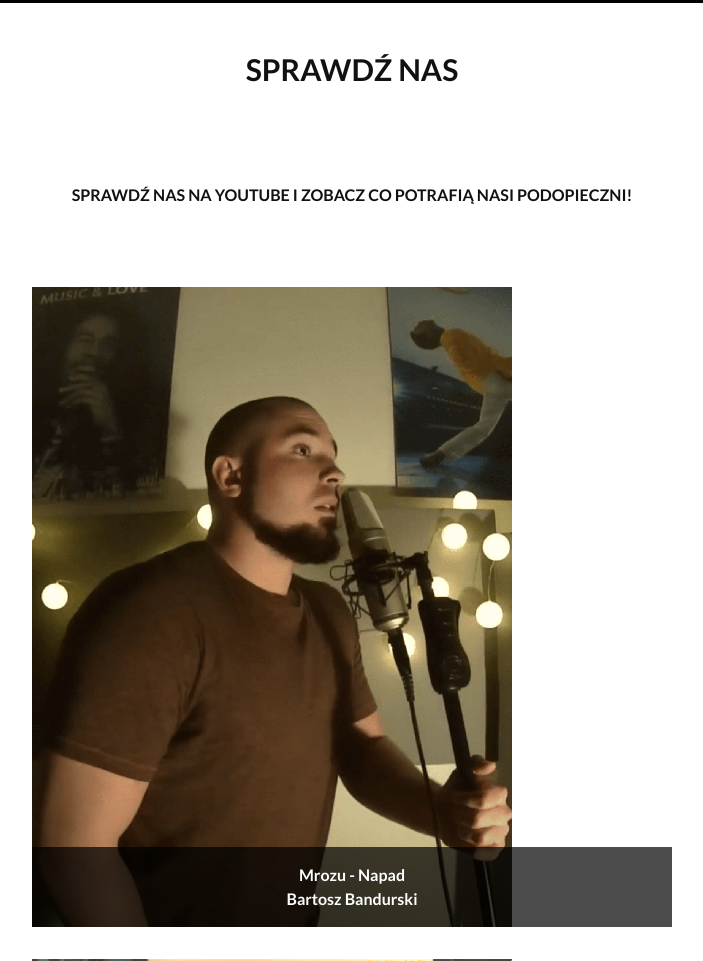
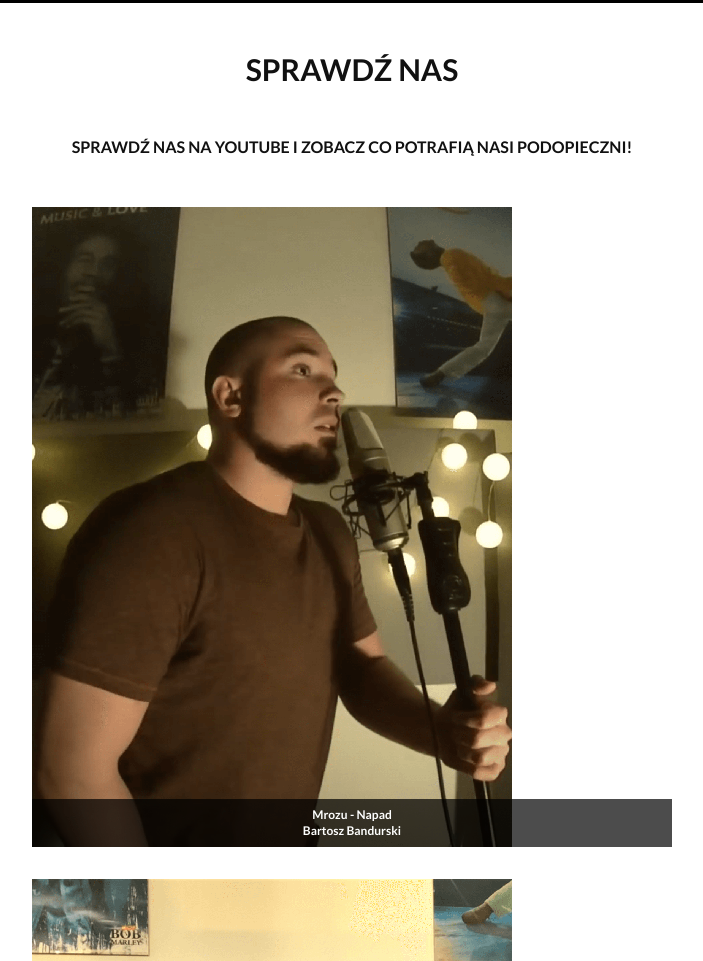
Before and after one commit to dawid-majewski-pl/black_cat_division, a website: page public/index.html in a window 1280 px wide. Shown: the part 4011-4972 px from the top of the page, without its empty margins (288-991 px from the left). Drawn offline with Linux system fonts and the light colour scheme.

Commit message:
Show section style fixed - fonts, paddings.

```diff
--- a/public/index.html
+++ b/public/index.html
@@ -177,9 +177,9 @@
             <header>
                 <h2 class="text-3xl uppercase font-bold py-12 m-auto text-center text-black-main">Sprawdź nas</h2>
             </header>
-            <p class="uppercase font-bold py-12 m-auto text-center w-[70%] text-black-main">Sprawdź nas na YouTube i zobacz co potrafią nasi podopieczni!</p>
+            <p class="uppercase font-bold m-auto text-center w-[70%] text-black-main">Sprawdź nas na YouTube i zobacz co potrafią nasi podopieczni!</p>
             <!-- Grid -->
-            <div class="grid grid-cols-1 gap-8 justify-items-center py-8">
+            <div class="grid grid-cols-1 gap-8 justify-items-center py-12">
                 <!-- Card -->
                 <article class="card">
                     <a href="https://www.youtube.com/watch?v=5AS7nRmRD_c&ab_channel=GracjanKalandyk" target="blank">
--- a/src/input.css
+++ b/src/input.css
@@ -8,5 +8,5 @@
 }
 
 .badge {
-    @apply absolute bottom-[0] bg-black bg-opacity-70 w-full p-4 text-center;
+    @apply absolute bottom-[0] bg-black bg-opacity-70 w-full p-2 text-center text-xs;
 }
```
Also changed, not shown: public/styles/styles.css.
